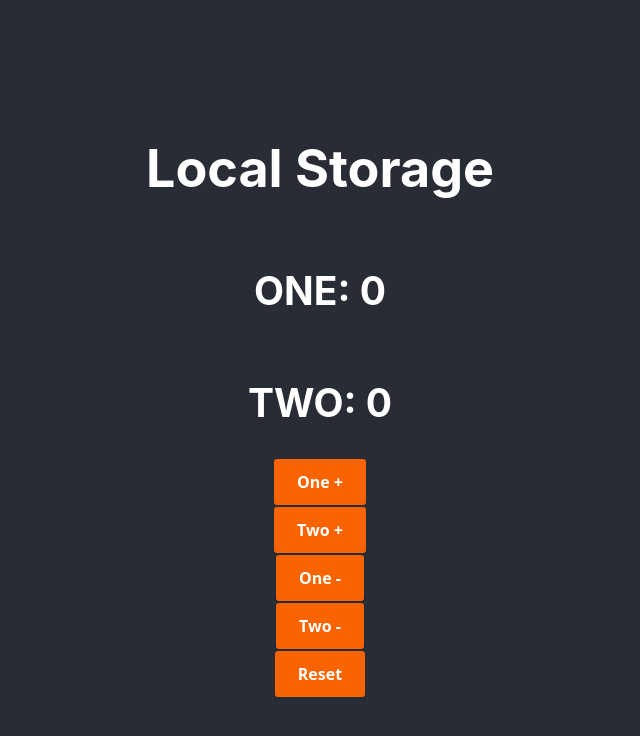
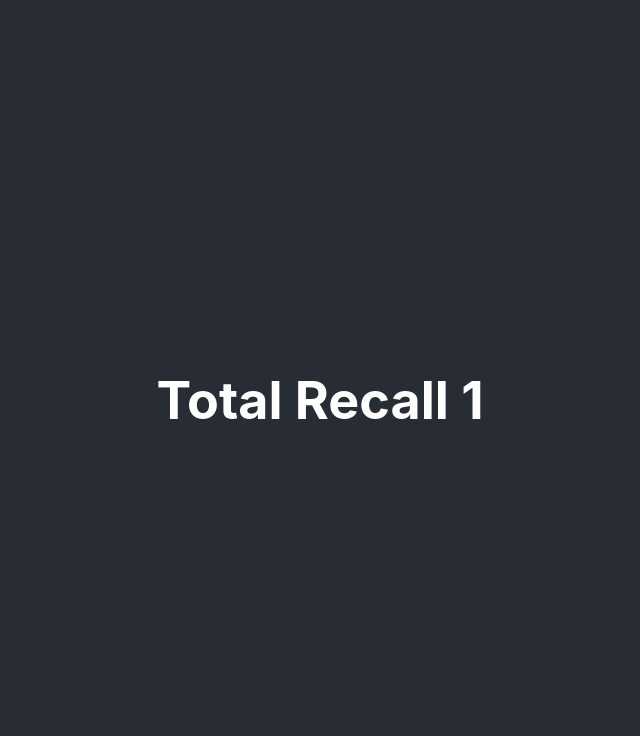
Before and after one commit to RomanBIT/Drontai, a React (Create React App) app in the folder r12/: page / in a window 1280 px wide. Shown: the top 736 px of the page, without its empty margins (320-960 px from the left). Built offline with nearby package versions, Linux system fonts and the light colour scheme.

Commit message:
total recall

```diff
--- a/r12/src/App.jsx
+++ b/r12/src/App.jsx
@@ -1,40 +1,14 @@
-import { useEffect } from 'react';
-import { useState } from 'react';
+
 import './App.scss';
 
 
 function App() {
 
-    const [counts, setCounts] = useState(null)
-
-    useEffect(() => {
-        const data = localStorage.getItem('counts_key');
-        if (null === data) {
-            setCounts({one: 0, two: 0})
-        } else {
-            setCounts(JSON.parse(data))
-        }
-    }, [])
-
-    useEffect(() => {
-        if (null === counts) {
-            return;
-        }
-        localStorage.setItem('counts_key', JSON.stringify(counts));
-    }, [counts])
 
     return (
         <div className="App">
             <header className="App-header">
-                <h1>Local Storage</h1>
-                <h2>ONE: {counts?.one}</h2>
-                <h2>TWO: {counts?.two}</h2>
-                <button onClick={() => setCounts(c => ({ ...c, one: c.one + 1 }))}>One +</button>
-                <button onClick={() => setCounts(c => ({ ...c, two: c.two + 1 }))}>Two +</button>
-                <button onClick={() => setCounts(c => ({ ...c, one: c.one - 1 }))}>One -</button>
-                <button onClick={() => setCounts(c => ({ ...c, two: c.two - 1 }))}>Two -</button>
-                <button onClick={() => setCounts({one: 0, two: 0})}>Reset</button>
-
+              <h1>Total Recall 1</h1>
             </header>
         </div>
     );
@@ -42,5 +16,4 @@
 
 export default App;
 
-
-//---------- 012 47:30 ----------//cd
+//------------ 014 06:29 ----------//
```
Also changed, not shown: r12/src/012a.jsx (added, +46 -0 lines).
